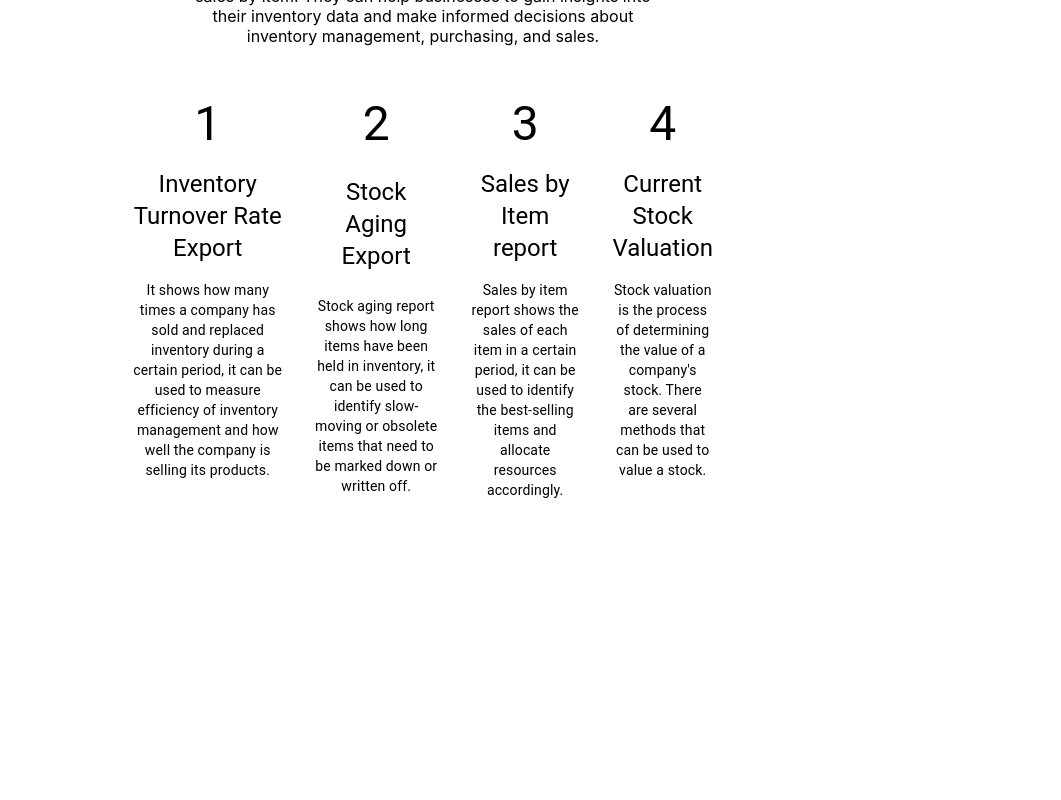
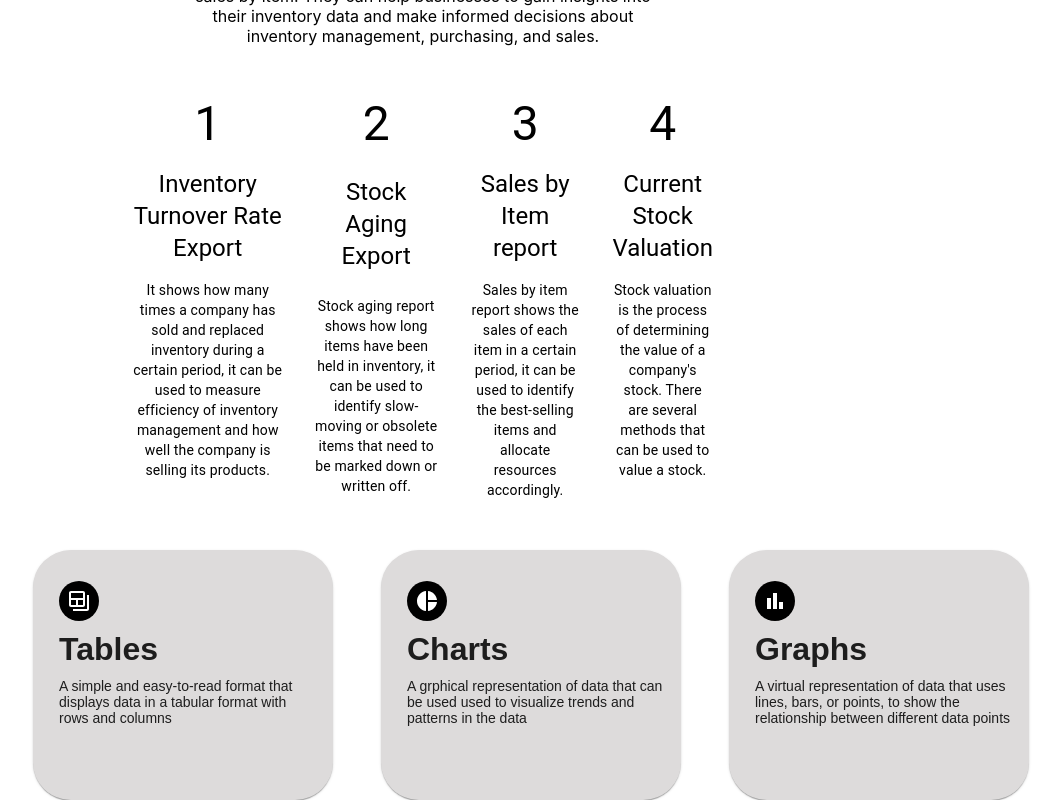
Before and after one commit to arnitdo/Inventario, a React (Create React App) app in the folder client/: page / in a window 1280 px wide. Shown: the part 3780-4580 px from the top of the page, without its empty margins (217-1278 px from the left). Before the commit the page ends 4414 px from the top, so only its background shows below. Built offline with nearby package versions, Linux system fonts and the light colour scheme.

Commit message:
chart boxes added

```diff
--- a/client/src/components/Features.tsx
+++ b/client/src/components/Features.tsx
@@ -1,5 +1,11 @@
 import React from "react";
 import "./Features.css";
+import Card from '@mui/material/Card';
+import CardContent from '@mui/material/CardContent';
+import BackupTableIcon from '@mui/icons-material/BackupTable';
+import PieChartIcon from '@mui/icons-material/PieChart';
+import BarChartIcon from '@mui/icons-material/BarChart';
+import { Avatar } from '@mui/material';
 import { Link } from "react-router-dom";
 import { Typography } from "@mui/material";
 const Features = () => {
@@ -7,6 +13,8 @@ const Features = () => {
   const ana2 = require("../assets/ana2.jfif");
   const track = require("../assets/track.jfif");
   const a1 = require("../assets/a1.jfif");
+  const avatarStyle = {backgroundColor: "#000", marginTop: '15px', marginLeft: '10px', marginBottom: '10px'}
+
   return (
     <div>
       <div className="front">
@@ -163,8 +171,40 @@ const Features = () => {
             </Typography>
           </div>
         </div>
+        <div style={{display: 'flex', gap: '3rem', marginLeft: '250px', marginTop: '50px'}}>
+        <Card sx={{ width: '300px', height: '250px', borderRadius: "1cm", backgroundColor: '#dddbdb'}}>
+            <CardContent>
+                <Avatar style={avatarStyle}>
+                    <BackupTableIcon />
+                </Avatar>
+                <h1 style={{ fontFamily: 'sans-serif', marginLeft: '10px' }}>Tables</h1>
+                <p style={{ fontFamily: 'sans-serif', marginLeft: '10px', marginTop: '10px', fontSize: '0.875rem' }}>A simple and easy-to-read format that displays data in a tabular format with rows and columns</p>
+            </CardContent>
+        </Card>
+
+        <Card sx={{ width: '300px', height: '250px', borderRadius: "1cm", backgroundColor: '#dddbdb'}}>
+            <CardContent>
+                <Avatar style={avatarStyle}>
+                    <PieChartIcon />
+                </Avatar>
+                <h1 style={{ fontFamily: 'sans-serif', marginLeft: '10px' }}>Charts</h1>
+                <p style={{ fontFamily: 'sans-serif', marginLeft: '10px', marginTop: '10px', fontSize: '0.875rem' }}>A grphical representation of data that can be used used to visualize trends and patterns in the data</p>
+            </CardContent>
+        </Card>
+
+        <Card sx={{ width: '300px', height: '250px', borderRadius: "1cm", backgroundColor: '#dddbdb'}}>
+            <CardContent>
+                <Avatar style={avatarStyle}>
+                    <BarChartIcon />
+                </Avatar>
+                <h1 style={{ fontFamily: 'sans-serif', marginLeft: '10px' }}>Graphs</h1>
+                <p style={{ fontFamily: 'sans-serif', marginLeft: '10px', marginTop: '10px', fontSize: '0.875rem' }}>A virtual representation of data that uses lines, bars, or points, to show the relationship between different data points</p>
+            </CardContent>
+        </Card>
       </div>
     </div>
+    </div>
+
   );
 };
 
```
